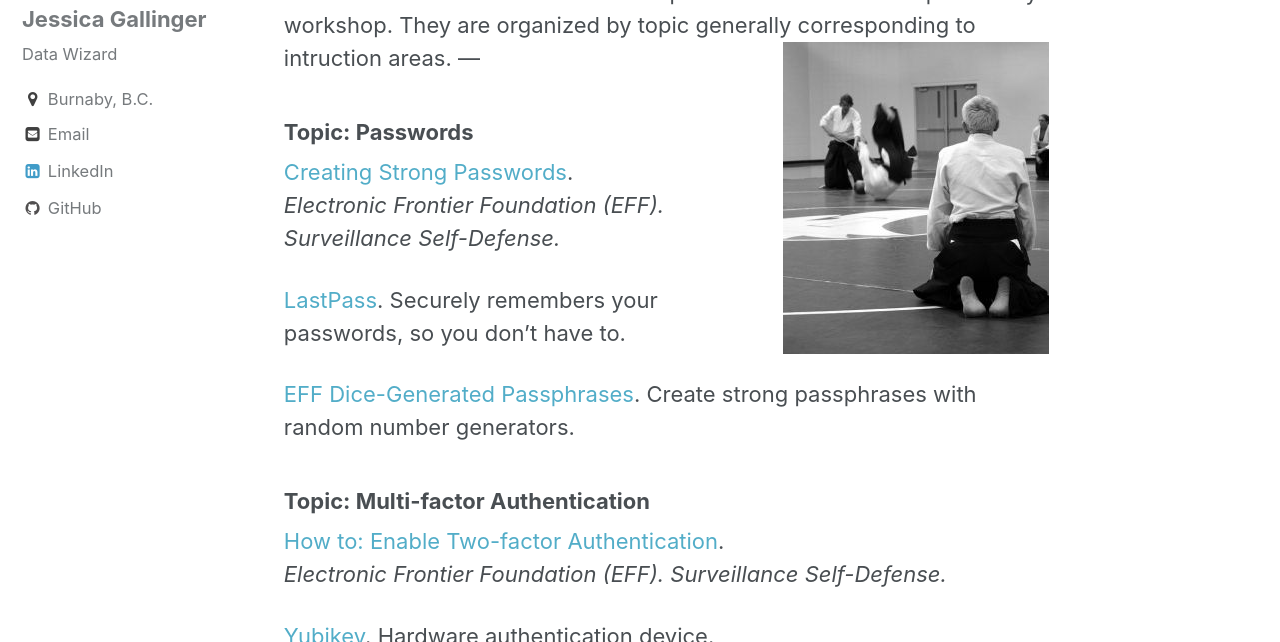
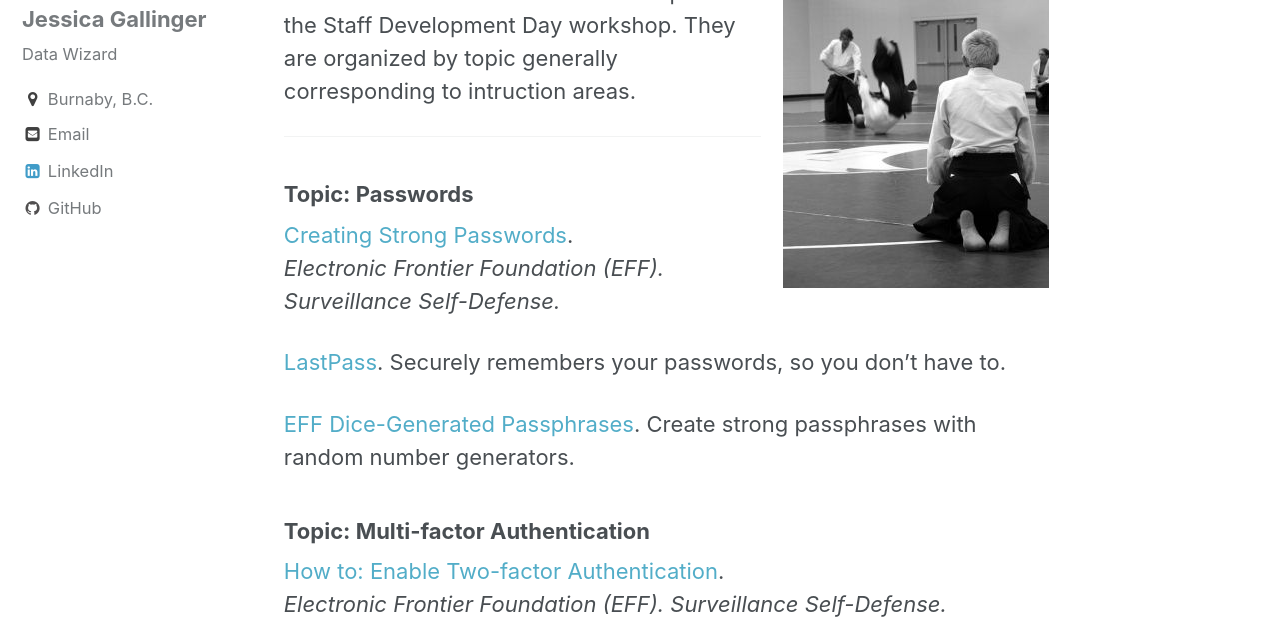
Before and after one commit to gallingerj/gallingerj.github.io, a Jekyll site: the page built from _posts/2017/2017-04-05-security-resources.md, in a window 1280 px wide and 900 px high, cut to the strip 258-900 px from the top of the window. Built offline with Jekyll 4.4.1, drawn with Linux system fonts in a browser that asks for light colours.

Commit message:
Fixing header spacing

```diff
--- a/_posts/2017/2017-04-05-security-resources.md
+++ b/_posts/2017/2017-04-05-security-resources.md
@@ -6,9 +6,9 @@
 
 ---
 
-These resources are selected to complement the Staff Development Day workshop. They are organized by topic generally corresponding to intruction areas.
-![Aikido]({{ site.url }}{{ site.baseurl }}/assets/images/aikido-362951_960_720.jpg){: .align-right}
----
+![Aikido]({{ site.url }}{{ site.baseurl }}/assets/images/aikido-362951_960_720.jpg){: .align-right} These resources are selected to complement the Staff Development Day workshop. They are organized by topic generally corresponding to intruction areas.
+
+***
 
 ### Topic: Passwords
 
```
